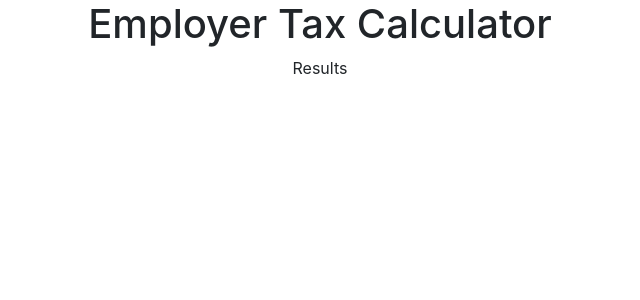
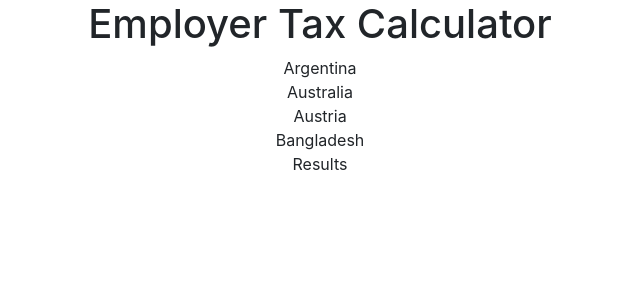
Before and after one commit to hebertomoreno/growth-eng-test-heberto, a React (Create React App) app: page / in a window 1280 px wide. Shown: the top 300 px of the page, without its empty margins (320-960 px from the left). Built offline with nearby package versions, Linux system fonts and the light colour scheme.

Commit message:
Create CountriesDropdown component

```diff
--- a/src/App.tsx
+++ b/src/App.tsx
@@ -1,11 +1,20 @@
 import React from "react";
 import Results from "./components/Results";
+import CountriesDropdown from "./components/CountriesDropdown";
 import "./assets/styles/App.scss";
+import taxRates from "./taxrates.json";
+
+const makeCurrencyList = (countries: object): string[] => {
+  return Object.values(countries).map((country) => country.currency);
+};
+
+const makeCountryList = (taxRates: object): string[] => Object.keys(taxRates);
 
 const App = (): JSX.Element => {
   return (
     <div className="App">
       <h1>Employer Tax Calculator</h1>
+      <CountriesDropdown countries={makeCountryList(taxRates)} />
       <Results />
     </div>
   );
--- /dev/null
+++ b/src/components/CountriesDropdown.tsx
@@ -0,0 +1,17 @@
+import React from "react";
+
+interface CountriesDropdownProps {
+  countries: string[];
+}
+
+const CountriesDropdown = (
+  dropdownProps: CountriesDropdownProps
+): JSX.Element => (
+  <div>
+    {dropdownProps.countries.map((country) => (
+      <div>{country}</div>
+    ))}
+  </div>
+);
+
+export default CountriesDropdown;
```
